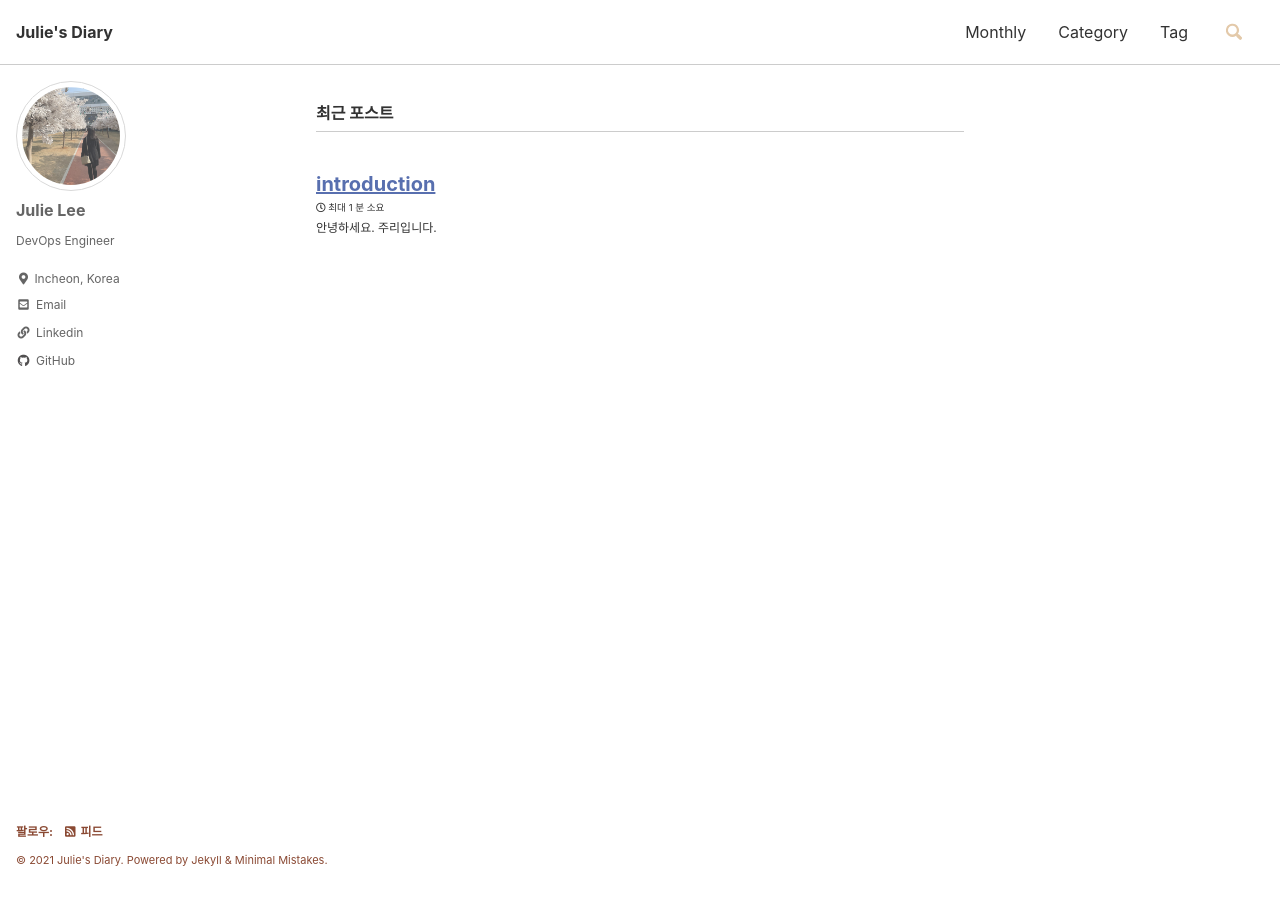
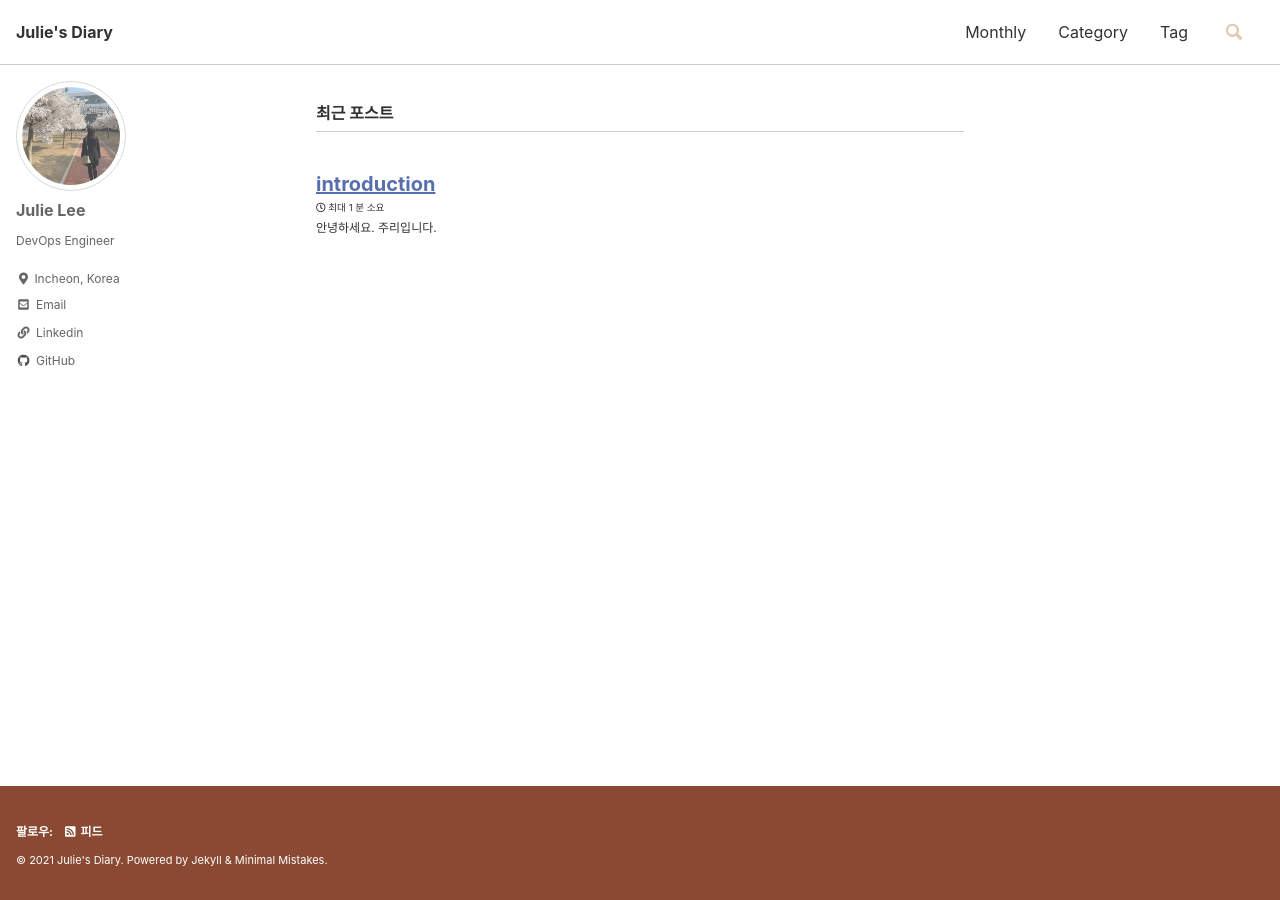
Before and after one commit to smilejulie0812/smilejulie0812.github.io, a Jekyll site: the page built from index.html, in a window 1280 px wide. Built offline with Jekyll 4.4.1, drawn with Linux system fonts in a browser that asks for light colours; cached includes are drawn as plain includes; the list of posts is cut into pages by our own code.

Commit message:
Update _contrast.scss

```diff
--- a/_sass/minimal-mistakes/skins/_contrast.scss
+++ b/_sass/minimal-mistakes/skins/_contrast.scss
@@ -7,7 +7,7 @@ $text-color: #323232 !default;
 $muted-text-color: $text-color !default;
 $primary-color: #e3c9a9 !default;
 $border-color: mix(#fff, $text-color, 75%) !default;
-$footer-background-color: #fff !default;
+$footer-background-color: #8a4933 !default;
 $link-color: #586faf !default;
 $masthead-link-color: $text-color !default;
 $masthead-link-color-hover: $text-color !default;
@@ -43,7 +43,7 @@ $base0f: #b18a3d !default;
 }
 
 .page__footer {
-  color: #8a4933 !important; // override
+  color: #fff !important; // override
 }
 
 .page__footer-follow .social-icons i,
```
